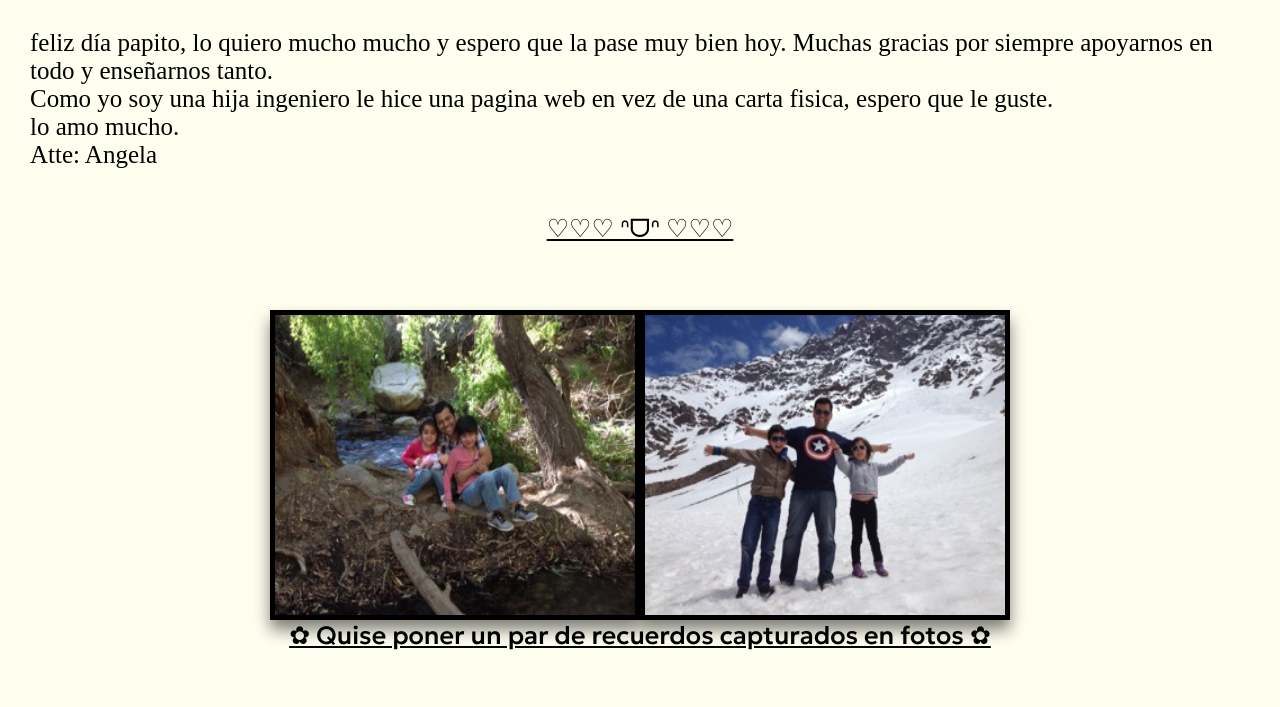
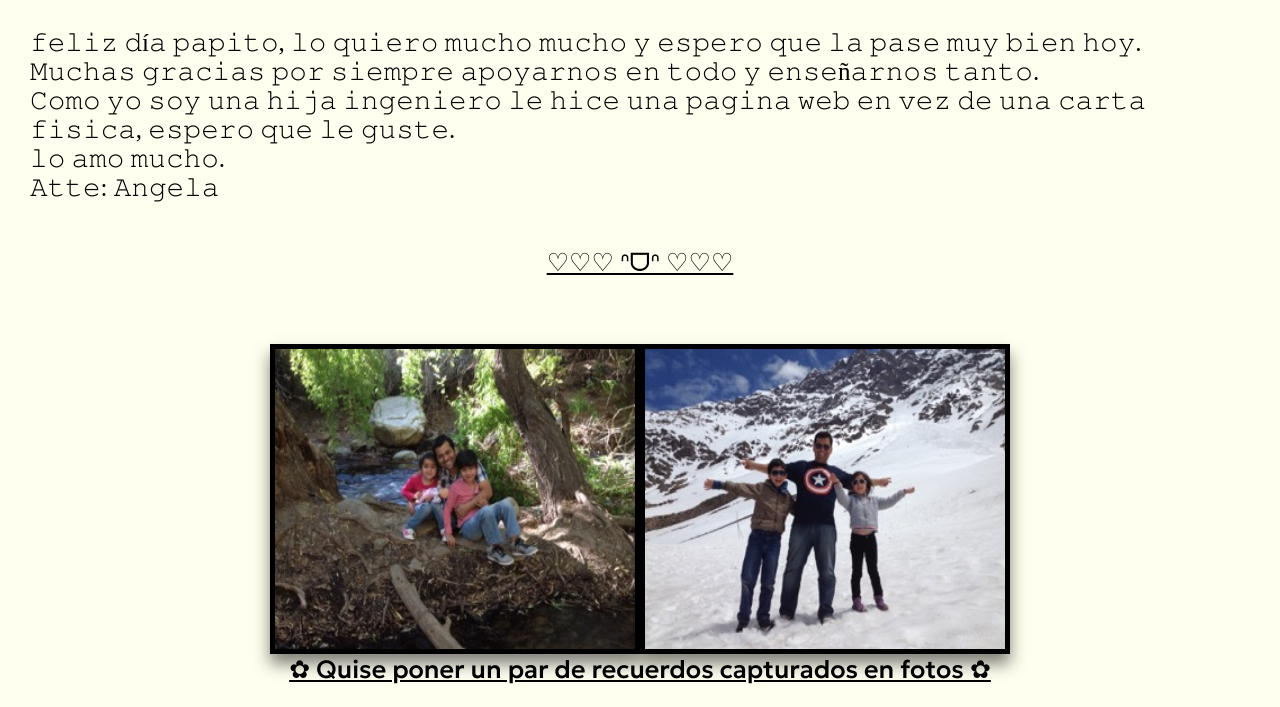
Before and after one commit to Angelacastillol/new-, a plain HTML site: page index.html in a window 1280 px wide. Shown: the part 93-800 px from the top of the page. Drawn offline with Linux system fonts and the light colour scheme.

Commit message:
Add files via upload

```diff
--- a/index.html
+++ b/index.html
@@ -78,7 +78,7 @@
                 Ok... eso estuvo muy facil, quizá sea por que ¡ESTE NO ES EL EASTER EGG!˃ᗜ˂
 
         NEW NEW NEW
-
+feliz día papito, lo quiero mucho mucho y espero que la pase muy bien hoy. Muchas gracias por siempre apoyarnos en todo y enseñarnos tanto.<br> Como yo soy una hija ingeniero le hice una pagina web en vez de una carta fisica, espero que le guste.<br> lo amo mucho.<br> Atte: Angela
 -->
 
 <head>
@@ -99,7 +99,7 @@
 <body>
   <h1>-ˏˋ⋆¡FELIZ DIA PAPÁ!⋆ˊˎ-</h1>
 
-    <p class="alinear-izquierda">feliz día papito, lo quiero mucho mucho y espero que la pase muy bien hoy. Muchas gracias por siempre apoyarnos en todo y enseñarnos tanto.<br> Como yo soy una hija ingeniero le hice una pagina web en vez de una carta fisica, espero que le guste.<br> lo amo mucho.<br> Atte: Angela</p>
+    <p class="alinear-izquierda">𝚏𝚎𝚕𝚒𝚣 𝚍í𝚊 𝚙𝚊𝚙𝚒𝚝𝚘, 𝚕𝚘 𝚚𝚞𝚒𝚎𝚛𝚘 𝚖𝚞𝚌𝚑𝚘 𝚖𝚞𝚌𝚑𝚘 𝚢 𝚎𝚜𝚙𝚎𝚛𝚘 𝚚𝚞𝚎 𝚕𝚊 𝚙𝚊𝚜𝚎 𝚖𝚞𝚢 𝚋𝚒𝚎𝚗 𝚑𝚘𝚢. 𝙼𝚞𝚌𝚑𝚊𝚜 𝚐𝚛𝚊𝚌𝚒𝚊𝚜 𝚙𝚘𝚛 𝚜𝚒𝚎𝚖𝚙𝚛𝚎 𝚊𝚙𝚘𝚢𝚊𝚛𝚗𝚘𝚜 𝚎𝚗 𝚝𝚘𝚍𝚘 𝚢 𝚎𝚗𝚜𝚎ñ𝚊𝚛𝚗𝚘𝚜 𝚝𝚊𝚗𝚝𝚘.<br> 𝙲𝚘𝚖𝚘 𝚢𝚘 𝚜𝚘𝚢 𝚞𝚗𝚊 𝚑𝚒𝚓𝚊 𝚒𝚗𝚐𝚎𝚗𝚒𝚎𝚛𝚘 𝚕𝚎 𝚑𝚒𝚌𝚎 𝚞𝚗𝚊 𝚙𝚊𝚐𝚒𝚗𝚊 𝚠𝚎𝚋 𝚎𝚗 𝚟𝚎𝚣 𝚍𝚎 𝚞𝚗𝚊 𝚌𝚊𝚛𝚝𝚊 𝚏𝚒𝚜𝚒𝚌𝚊, 𝚎𝚜𝚙𝚎𝚛𝚘 𝚚𝚞𝚎 𝚕𝚎 𝚐𝚞𝚜𝚝𝚎.<br> 𝚕𝚘 𝚊𝚖𝚘 𝚖𝚞𝚌𝚑𝚘.<br> 𝙰𝚝𝚝𝚎: 𝙰𝚗𝚐𝚎𝚕𝚊</p>
 
     <br>
 
```
